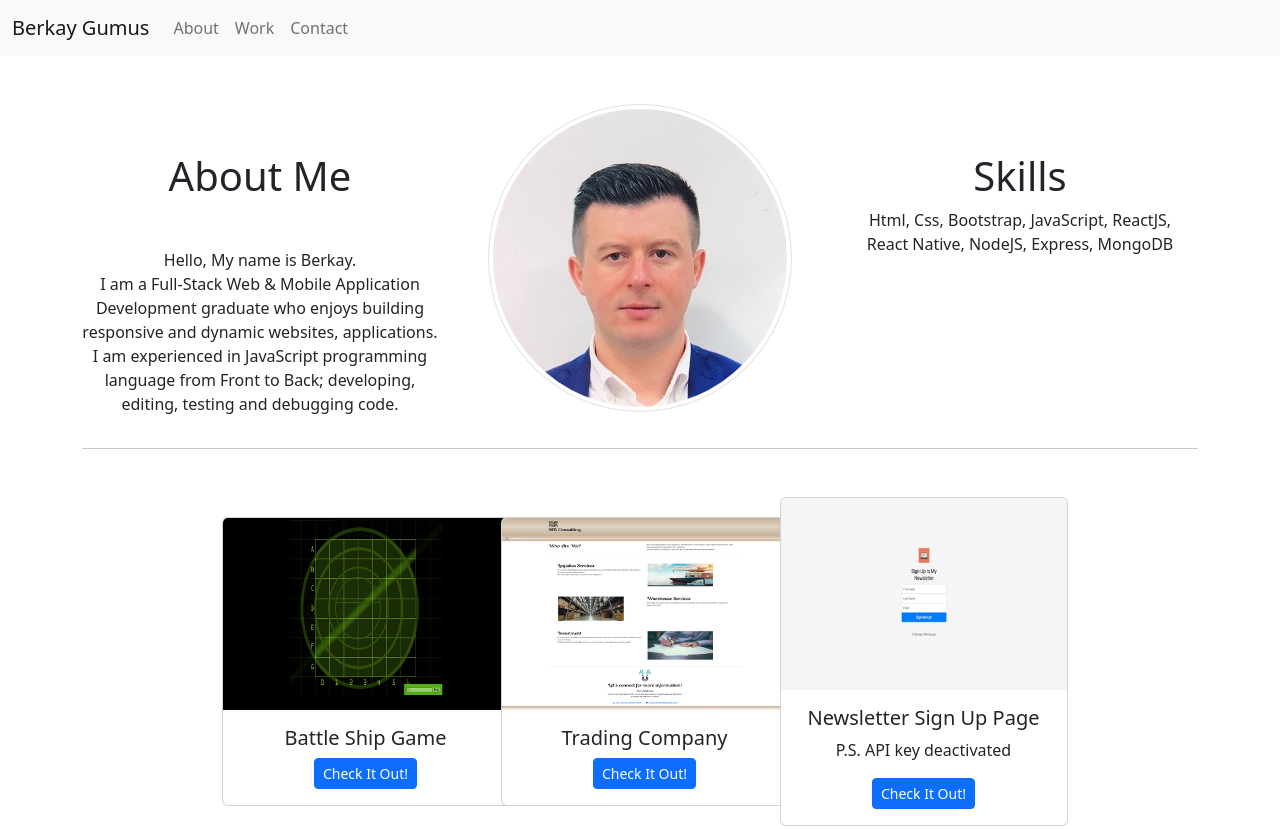
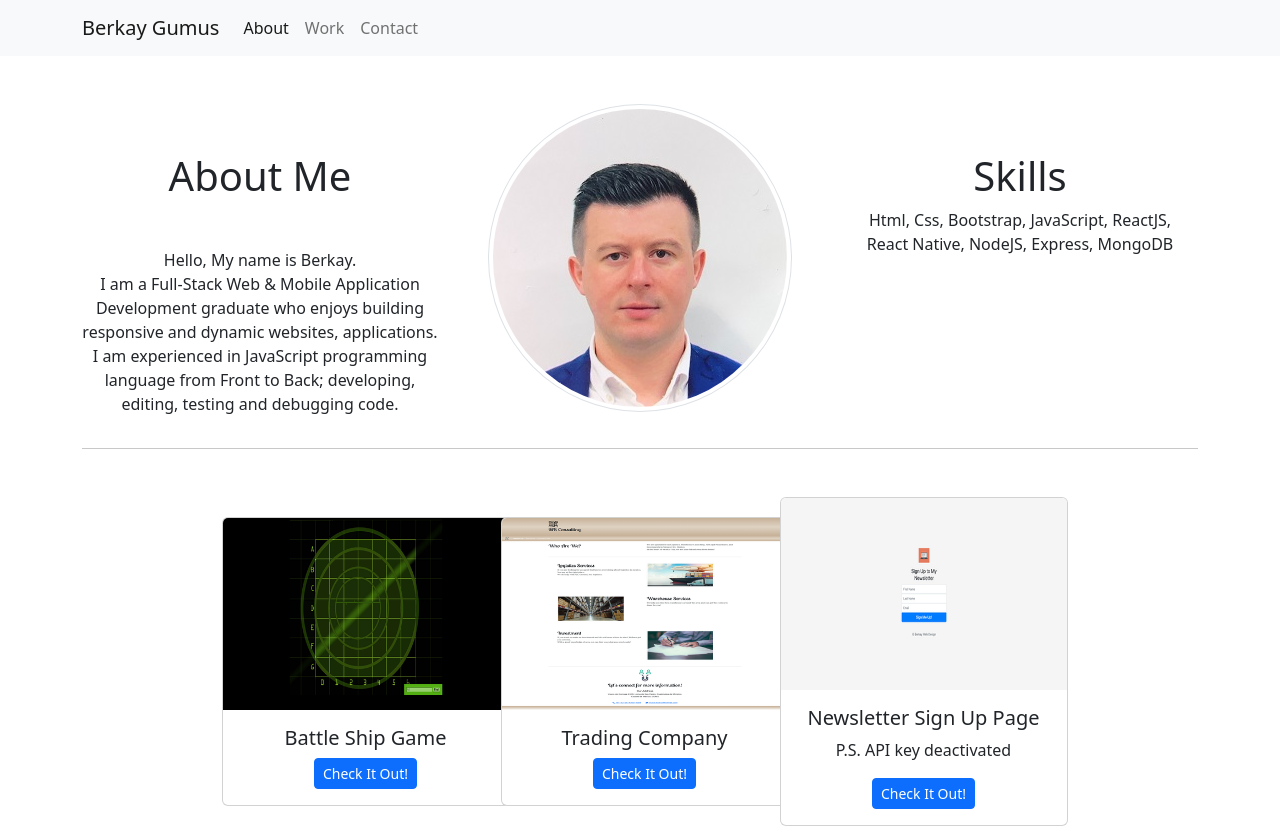
Before and after one commit to berkaygumus32/berkaygumus, a website: page index.html in a window 1280 px wide. Shown: the top 829 px of the page. Drawn offline with nearby package versions, Linux system fonts and the light colour scheme.

```diff
--- a/index.html
+++ b/index.html
@@ -3,14 +3,15 @@
   <head>
     <meta charset="utf-8">
     <meta name="viewport" content="width=device-width, initial-scale=1">
-    <title>Bootstrap demo</title>
+    <title>Berkay Gumus</title>
     <link rel="stylesheet" href="styles.css">
     <link rel="stylesheet" href="https://cdnjs.cloudflare.com/ajax/libs/font-awesome/6.1.1/css/all.min.css" integrity="sha512-KfkfwYDsLkIlwQp6LFnl8zNdLGxu9YAA1QvwINks4PhcElQSvqcyVLLD9aMhXd13uQjoXtEKNosOWaZqXgel0g==" crossorigin="anonymous" referrerpolicy="no-referrer" />
     <link href="https://cdn.jsdelivr.net/npm/bootstrap@5.2.0-beta1/dist/css/bootstrap.min.css" rel="stylesheet" integrity="sha384-0evHe/X+R7YkIZDRvuzKMRqM+OrBnVFBL6DOitfPri4tjfHxaWutUpFmBp4vmVor" crossorigin="anonymous">
   </head>
   <body>
-    <nav class="navbar navbar-expand-sm bg-light">
-        <div class="container-fluid">
+
+    <nav class="navbar navbar-expand-lg bg-light">
+        <div class="container">
           <a class="navbar-brand" href="#">Berkay Gumus</a>
           <button class="navbar-toggler" type="button" data-bs-toggle="collapse" data-bs-target="#navbarSupportedContent" aria-controls="navbarSupportedContent" aria-expanded="false" aria-label="Toggle navigation">
             <span class="navbar-toggler-icon"></span>
@@ -18,7 +19,7 @@
           <div class="collapse navbar-collapse" id="navbarSupportedContent">
             <ul class="navbar-nav me-auto mb-2 mb-lg-0">
               <li class="nav-item">
-                <a class="nav-link" aria-current="page" href="#about">About</a>
+                <a class="nav-link active" aria-current="page" href="#about">About</a>
               </li>
               <li class="nav-item">
                 <a class="nav-link" href="#work">Work</a>
```
